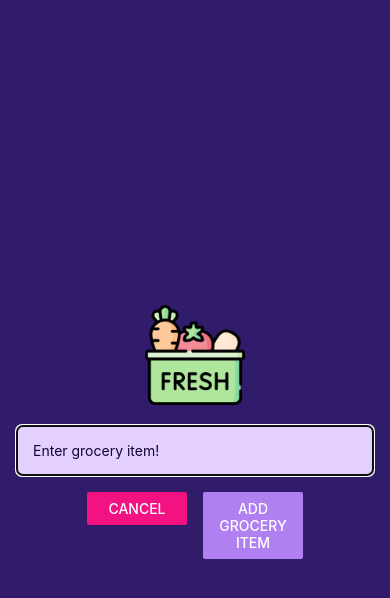
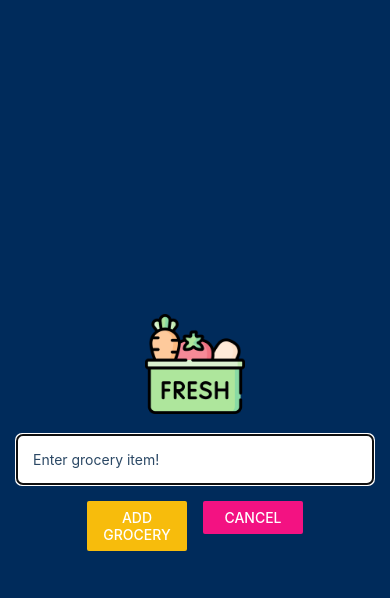
Before and after one commit to fmills89/mobile-grocery-list, a React Native app: screen / in a window 390 px wide. Both pictures are taken after a click on the button "ADD GROCERY ITEM". Shown: the top 598 px of the page. Built offline with nearby package versions, Linux system fonts and the light colour scheme.

Commit message:
addl styling done

```diff
--- a/App.js
+++ b/App.js
@@ -39,7 +39,7 @@ export default function App() {
       <View style={styles.appContainer}>
         <Button
           title="Add Grocery Item"
-          color={GlobalStyles.colors.primary300}
+          color={GlobalStyles.colors.accent500}
           onPress={startAddGroceryHandler}
         />
         <GroceryInput
@@ -73,8 +73,9 @@ export default function App() {
 const styles = StyleSheet.create({
   appContainer: {
     flex: 1,
-    paddingTop: 50,
+    paddingTop: 60,
     paddingHorizontal: 16,
+    backgroundColor: GlobalStyles.colors.primary800,
   },
   groceryContainer: {
     flex: 4,
--- a/components/GroceryInput.js
+++ b/components/GroceryInput.js
@@ -7,6 +7,7 @@ import {
   Modal,
   Image,
 } from 'react-native';
+import { GlobalStyles } from '../constants/styles';
 
 function GroceryInput(props) {
   const [enteredGroceryText, setEnteredGroceryText] = useState('');
@@ -35,14 +36,14 @@ function GroceryInput(props) {
         />
         <View style={styles.buttonContainer}>
           <View style={styles.button}>
-            <Button title="Cancel" onPress={props.onCancel} color="#f31282" />
+            <Button
+              title="Add Grocery"
+              onPress={addGroceryHandler}
+              color={GlobalStyles.colors.accent500}
+            />
           </View>
           <View style={styles.button}>
-            <Button
-              title="Add Grocery Item"
-              onPress={addGroceryHandler}
-              color="#b180f0"
-            />
+            <Button title="Cancel" onPress={props.onCancel} color="#f31282" />
           </View>
         </View>
       </View>
@@ -58,7 +59,7 @@ const styles = StyleSheet.create({
     justifyContent: 'center',
     alignItems: 'center',
     padding: 16,
-    backgroundColor: '#311b6b',
+    backgroundColor: GlobalStyles.colors.primary800,
   },
   image: {
     width: 100,
@@ -67,9 +68,9 @@ const styles = StyleSheet.create({
   },
   textInput: {
     borderWidth: 1,
-    borderColor: '#e4d0ff',
-    backgroundColor: '#e4d0ff',
-    color: '#120438',
+    borderColor: GlobalStyles.colors.accent500,
+    backgroundColor: 'white',
+    color: GlobalStyles.colors.primary700,
     borderRadius: 6,
     width: '100%',
     padding: 16,
--- a/components/GroceryItem.js
+++ b/components/GroceryItem.js
@@ -1,4 +1,5 @@
 import { StyleSheet, View, Text, Pressable } from 'react-native';
+import { GlobalStyles } from '../constants/styles';
 
 function GroceryItem(props) {
   return (
@@ -20,13 +21,13 @@ const styles = StyleSheet.create({
   groceryItem: {
     margin: 8,
     borderRadius: 6,
-    backgroundColor: '#5e0acc',
+    backgroundColor: GlobalStyles.colors.accent500,
   },
   pressedItem: {
     opacity: 0.5,
   },
   groceryText: {
-    color: 'white',
+    color: GlobalStyles.colors.primary700,
     padding: 8,
   },
 });
```
